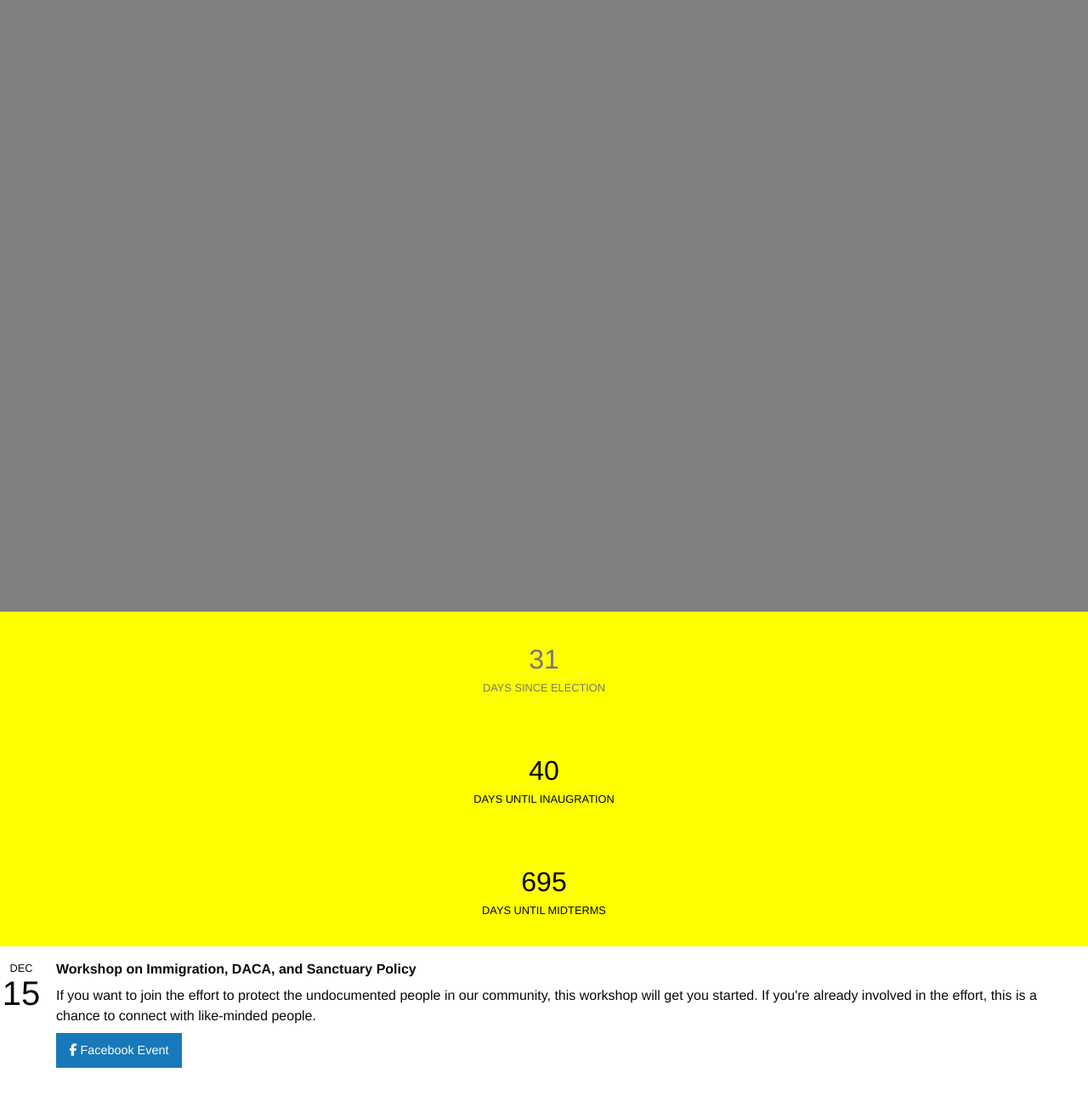
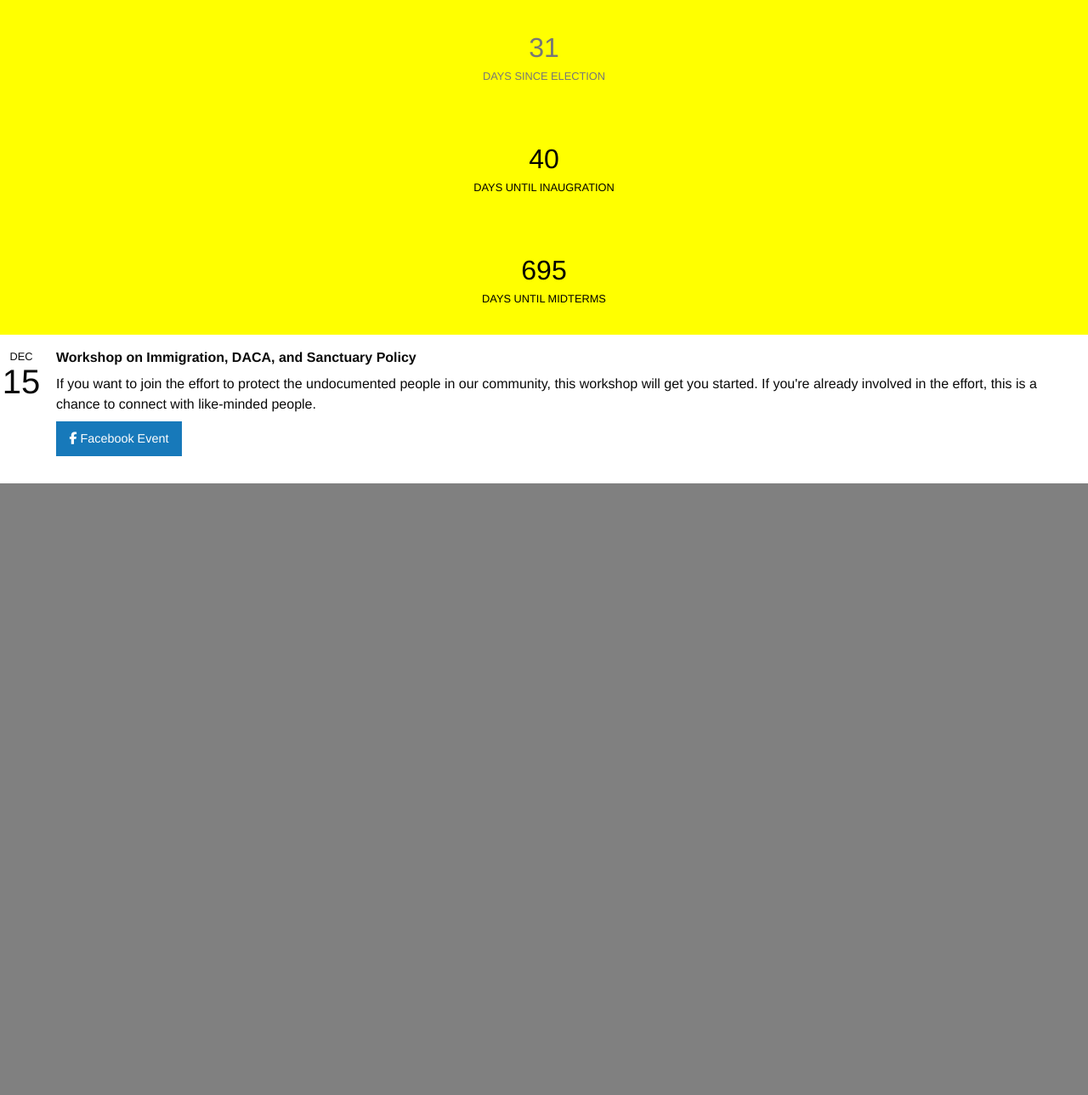
Before and after one commit to joshuadotbio/mercedcan.com, a Jekyll site: the page built from index.html, in a window 1280 px wide. Shown: the whole page at 85% size. Built offline with Jekyll 4.4.1, drawn with Linux system fonts in a browser that asks for light colours; nearby versions of some CDN libraries; after the commit the page ends 900 px from its top, so only the background shows below that.

Commit message:
removed splash for now; no content for it

```diff
--- a/_sass/_base.scss
+++ b/_sass/_base.scss
@@ -1,9 +1,5 @@
 body {
   background: grey;
-}
-
-.splash-wrapper {
-  height: 300px;
 }
 
 .countdown-wrapper {
--- a/index.html
+++ b/index.html
@@ -1,13 +1,6 @@
 ---
 layout: default
 ---
-<div id="splash" class="splash-wrapper">
-  <script>
-    if($(window).height() > 500) {
-      $('.splash-wrapper').height($(window).height()*0.8);
-    }
-  </script>
-</div>
 <div id="countdowns" class="countdown-wrapper">
   <div class="row">
     <div id="countdown-election" class="countdown past small-4 medium-4 columns">
```
